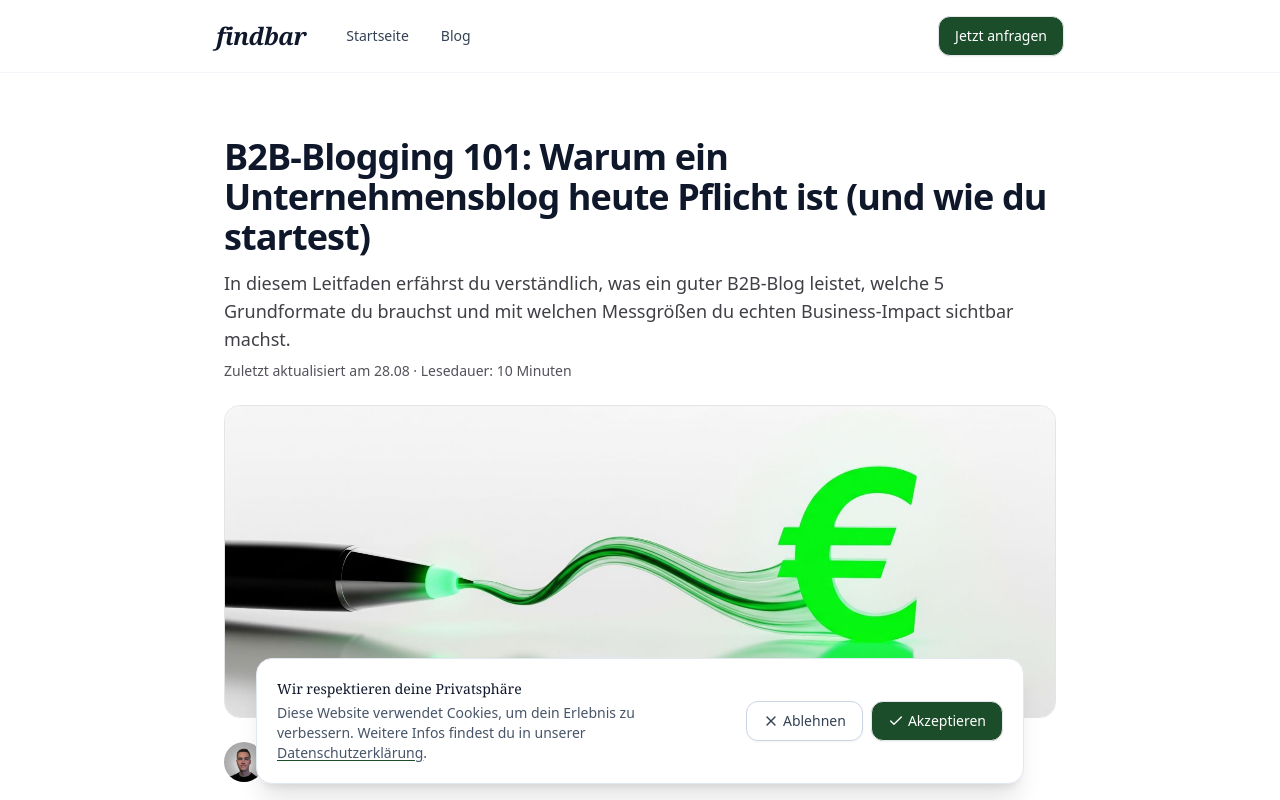
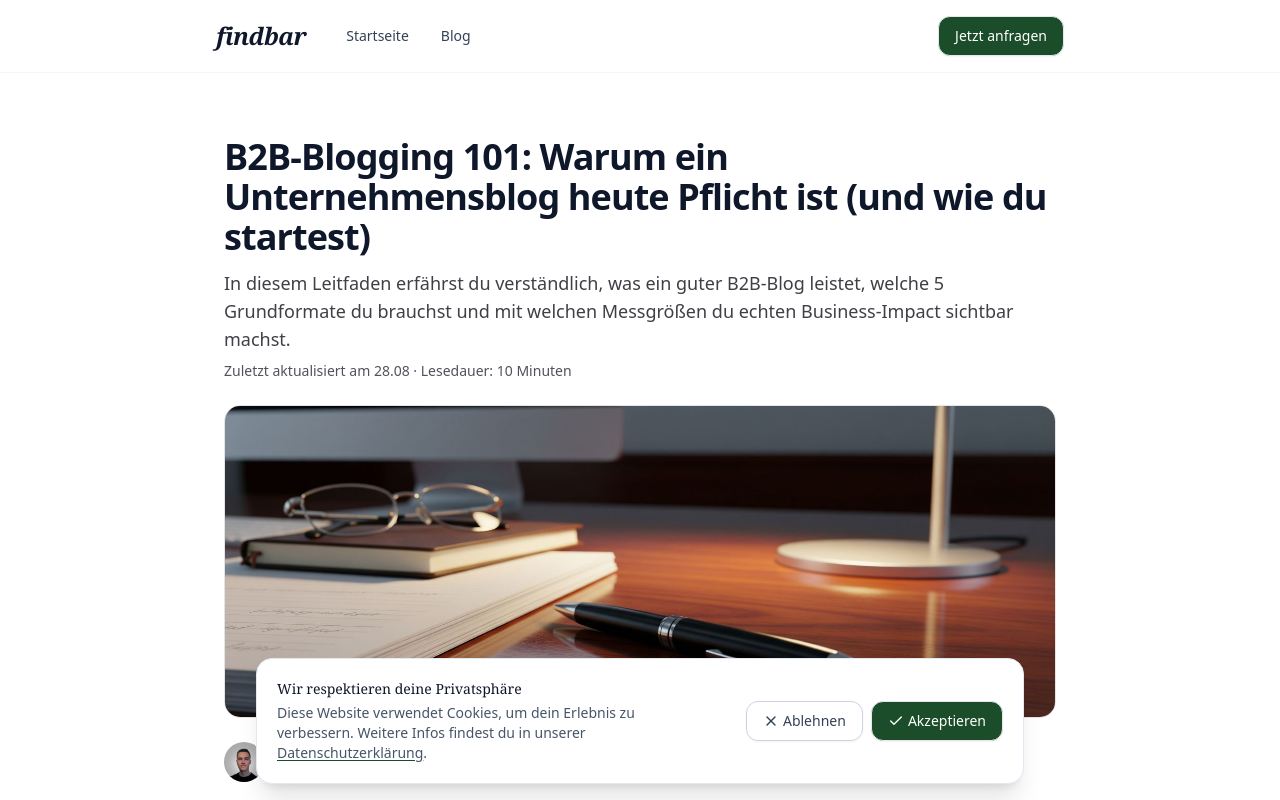
Before and after one commit to lennartnm/findbar_website, a Next.js app: page /blog/b2b-content-sales-pipeline in a window 1280 px wide. Shown: the top 800 px of the page. Built offline with nearby package versions, Linux system fonts and the light colour scheme.

Commit message:
Update page.tsx

```diff
--- a/src/app/blog/b2b-content-sales-pipeline/page.tsx
+++ b/src/app/blog/b2b-content-sales-pipeline/page.tsx
@@ -85,10 +85,10 @@ export default function Page() {
             <picture>
               <source
                 media="(max-width: 640px)"
-                srcSet="/content-wird-zu-umsatz-illustration.jpg"
+                srcSet="/content-creation-im-b2b.jpg"
               />
               <img
-                src="/content-wird-zu-umsatz-illustration.jpg"
+                src="/content-creation-im-b2b.jpg"
                 alt="Content wird zu Umsatz: So verwandelt ein B2B-Blog Aufmerksamkeit in Leads"
                 className="absolute inset-0 h-full w-full object-cover"
                 fetchPriority="high"
```
